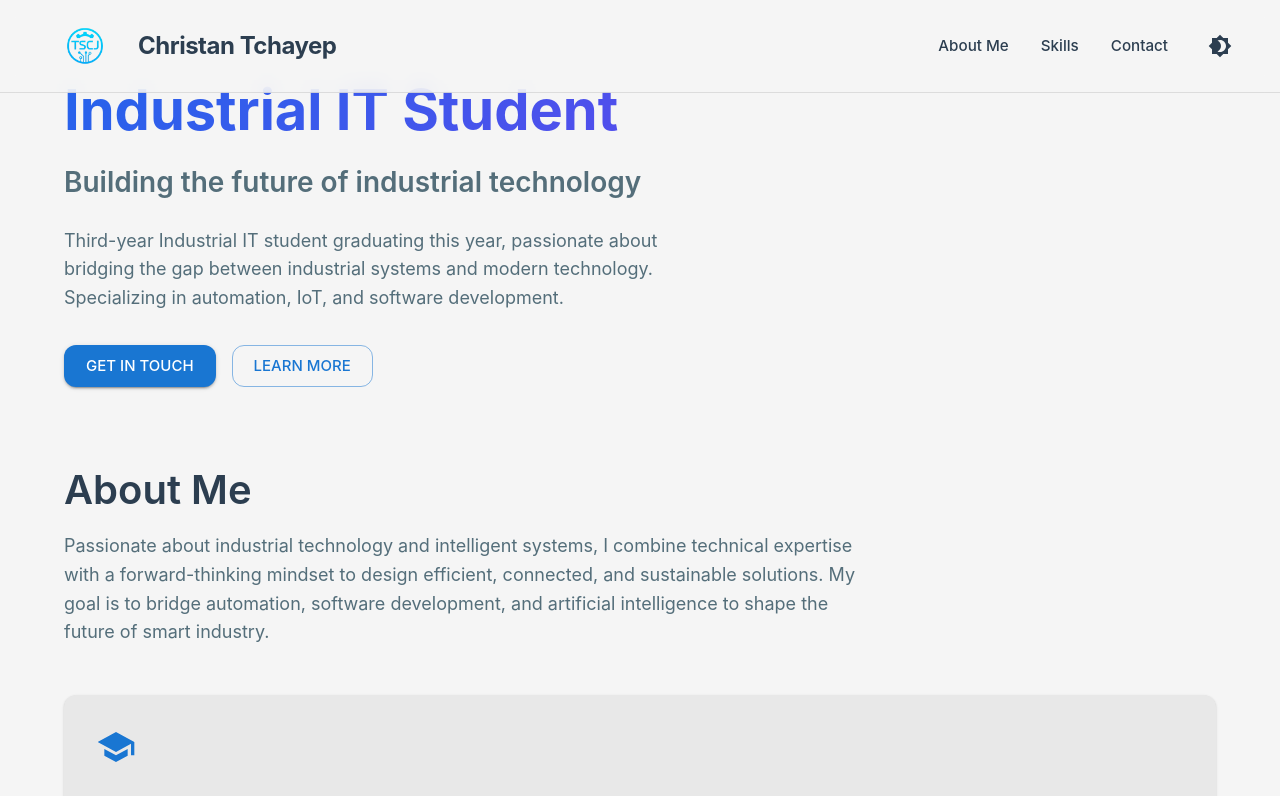
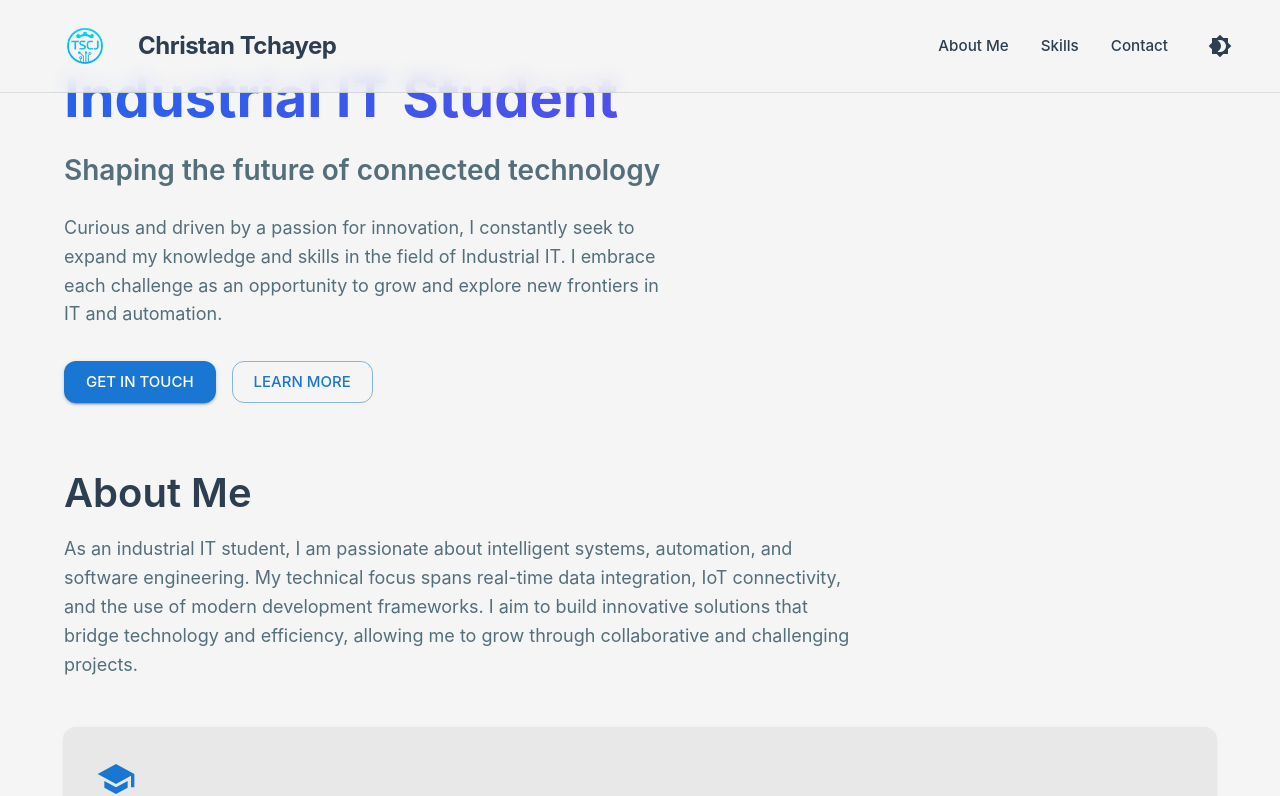
Before and after one commit to lechrisodile/Portfolio, a Next.js app: page / in a window 1280 px wide. Shown: the top 796 px of the page. Built offline with nearby package versions, Linux system fonts and the light colour scheme.

Commit message:
Intro about et hero

```diff
--- a/src/components/about.tsx
+++ b/src/components/about.tsx
@@ -51,12 +51,14 @@ export function About() {
         <Typography
           variant="body1"
           color="text.secondary"
-          paragraph
           sx={{ mb: 6, maxWidth: 800 }}
         >
-          Passionate about industrial technology and intelligent systems, I combine technical expertise with a
-          forward-thinking mindset to design efficient, connected, and sustainable solutions. My goal is to bridge
-          automation, software development, and artificial intelligence to shape the future of smart industry.
+          As an industrial IT student, I am passionate about intelligent systems,
+          automation, and software engineering. My technical focus spans real-time data integration,
+          IoT connectivity, and the use of modern development frameworks. I aim to build innovative
+           solutions that bridge technology and efficiency,
+          allowing me to grow through collaborative and challenging projects.
+
         </Typography>
 
         <Grid container spacing={4}>
--- a/src/components/hero.tsx
+++ b/src/components/hero.tsx
@@ -18,7 +18,7 @@ export function Hero() {
     >
       <Container maxWidth="lg">
         <Grid container spacing={4} alignItems="center">
-          <Grid  size={12} sx={{md: 8}}>
+          <Grid size={12} sx={{ md: 8 }}>
             <Typography
               variant="h1"
               gutterBottom
@@ -34,11 +34,13 @@ export function Hero() {
               Industrial IT Student
             </Typography>
             <Typography variant="h3" color="text.secondary" gutterBottom sx={{ mb: 3 }}>
-              Building the future of industrial technology
+              Shaping the future of connected technology
             </Typography>
-            <Typography variant="body1" color="text.secondary"  sx={{ maxWidth: 600, mb: 4 }}>
-              Third-year Industrial IT student graduating this year, passionate about bridging the gap between
-              industrial systems and modern technology. Specializing in automation, IoT, and software development.
+            <Typography variant="body1" color="text.secondary" sx={{ maxWidth: 600, mb: 4 }}>
+              Curious and driven by a passion for innovation, I constantly seek to expand
+              my knowledge and skills in the field of Industrial IT.
+              I embrace each challenge as an opportunity to grow and
+              explore new frontiers in IT and automation.
             </Typography>
             <Box sx={{ display: "flex", gap: 2 }}>
               <Button variant="contained" size="large" href="#contact">
```
